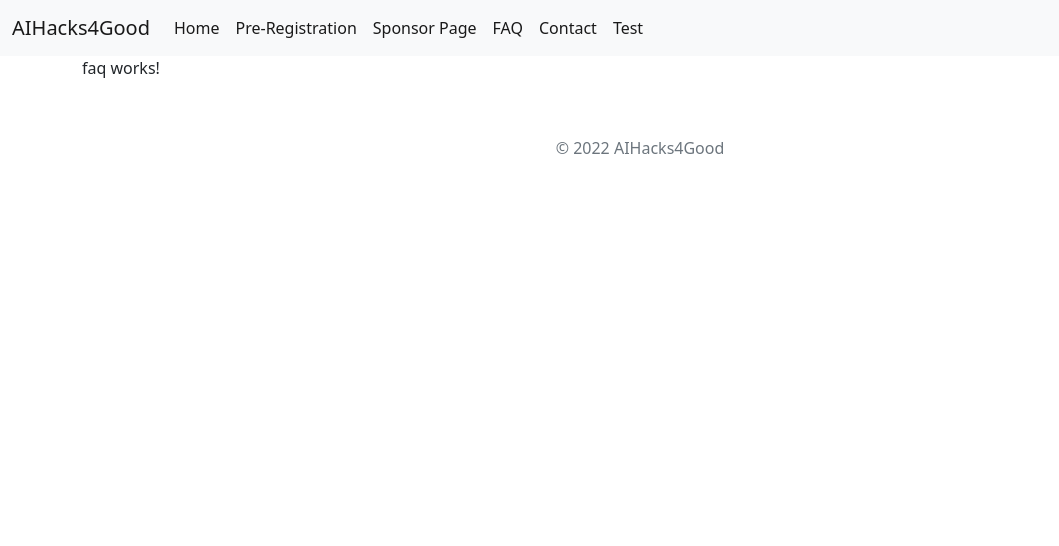
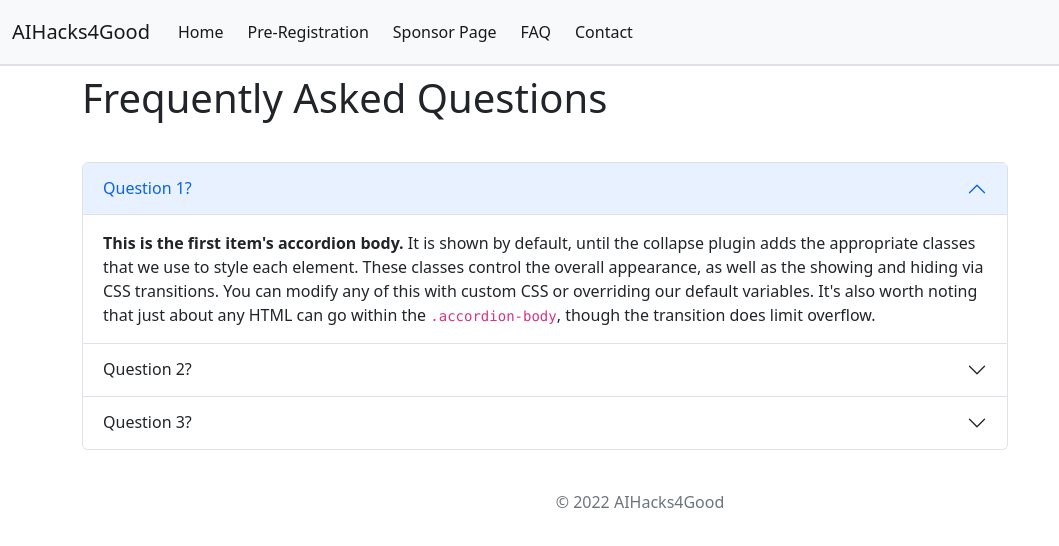
Before and after one commit to isweidan/Website, an Angular app: page /faq-component in a window 1280 px wide. Shown: the top 546 px of the page, without its empty margins (0-1059 px from the left). Built offline with nearby package versions, Linux system fonts and the light colour scheme.

Commit message:
added style

```diff
--- a/src/app/app-routing.module.ts
+++ b/src/app/app-routing.module.ts
@@ -6,7 +6,7 @@ import { ContactComponent } from './contact/contact.component';
 import { FaqComponent } from './faq/faq.component';
 import { SponserComponent } from './sponser/sponser.component';
 import { PreRegistrationComponent } from './pre-registration/pre-registration.component';
-
+import { HomeComponent } from './home/home.component';
 
 const routes: Routes = [
   { path: 'first-component', component: FirstComponent },
@@ -15,6 +15,7 @@ const routes: Routes = [
   { path: 'faq-component', component: FaqComponent },
   { path: 'sponser-component', component: SponserComponent },
   { path: 'pre-registration-component', component: PreRegistrationComponent },
+  { path: '', component: HomeComponent },
 ];
 
 @NgModule({
--- a/src/app/app.component.html
+++ b/src/app/app.component.html
@@ -1,30 +1,29 @@
 <!-- navigation bar -->
-<nav class="navbar navbar-expand-sm bg-light">
+
+<nav class="navbar navbar-expand-sm bg-light border-bottom border-2" >
   <div class="container-fluid">
     <a class="navbar-brand" href="#">AIHacks4Good</a>
     <button class="navbar-toggler" type="button" data-bs-toggle="collapse" data-bs-target="#navbarSupportedContent" aria-controls="navbarSupportedContent" aria-expanded="false" aria-label="Toggle navigation">
       <span class="navbar-toggler-icon"></span>
     </button>
     <div class="collapse navbar-collapse" id="navbarSupportedContent">
-      <ul class="navbar-nav me-0 mb-4 mb-lg-0">
-        <li class="nav-item">
+      <ul class="navbar-nav me-4 mb-4 mb-lg-0">
+        <li class="nav-item p-1">
           <a class="nav-link active" aria-current="page" href="#">Home</a>
         </li>
-        <li class="nav-item">
-          <a class="nav-link active" aria-current="page" href="/pre-registration">Pre-Registration</a>
+        <li class="nav-item p-1">
+          <a class="nav-link active" aria-current="page" routerLink="/pre-registration-component" routerLinkActive="active">Pre-Registration</a>
         </li>
-        <li class="nav-item">
-          <a class="nav-link active" aria-current="page" href="/sponsor-page">Sponsor Page</a>
+        <li class="nav-item p-1">
+          <a class="nav-link active" aria-current="page" routerLink="/sponser-component" routerLinkActive="active">Sponsor Page</a>
         </li>
-        <li class="nav-item">
-          <a class="nav-link active" aria-current="page" href="/faq">FAQ</a>
+        <li class="nav-item p-1">
+          <a class="nav-link active" aria-current="page" routerLink="/faq-component" routerLinkActive="active">FAQ</a>
         </li>
-        <li class="nav-item">
+        <li class="nav-item p-1">
           <a class="nav-link active" aria-current="page" routerLink="/contact-component" routerLinkActive="active">Contact</a>
         </li>
-        <li class="nav-item">
-          <a class="nav-link active" aria-current="page" href="/test">Test</a>
-        </li>
+
 
 
       </ul>
@@ -32,6 +31,11 @@
     </div>
   </div>
 </nav>
+
+<div class="container">
+  <div class="row p-1">
+  </div>
+</div>
 <!-- main content container -->
 <div class="jumbotron" >
   <div class="container">
--- a/src/app/app.module.ts
+++ b/src/app/app.module.ts
@@ -9,6 +9,7 @@ import { ContactComponent } from './contact/contact.component';
 import { FaqComponent } from './faq/faq.component';
 import { SponserComponent } from './sponser/sponser.component';
 import { PreRegistrationComponent } from './pre-registration/pre-registration.component';
+import { HomeComponent } from './home/home.component';
 
 @NgModule({
   declarations: [
@@ -18,7 +19,8 @@ import { PreRegistrationComponent } from './pre-registration/pre-registration.co
     ContactComponent,
     FaqComponent,
     SponserComponent,
-    PreRegistrationComponent
+    PreRegistrationComponent,
+    HomeComponent
   ],
   imports: [
     BrowserModule,
--- a/src/app/faq/faq.component.html
+++ b/src/app/faq/faq.component.html
@@ -1 +1,48 @@
-<p>faq works!</p>
+
+
+
+
+
+    <h1>Frequently Asked Questions</h1>
+    <div class="container">
+        <div class="row p-3">
+        </div>
+    </div>
+    <div class="accordion" id="accordionExample">
+        <div class="accordion-item">
+        <h2 class="accordion-header" id="headingOne">
+            <button class="accordion-button" type="button" data-bs-toggle="collapse" data-bs-target="#collapseOne" aria-expanded="true" aria-controls="collapseOne">
+            Question 1?
+            </button>
+        </h2>
+        <div id="collapseOne" class="accordion-collapse collapse show" aria-labelledby="headingOne" data-bs-parent="#accordionExample">
+            <div class="accordion-body">
+            <strong>This is the first item's accordion body.</strong> It is shown by default, until the collapse plugin adds the appropriate classes that we use to style each element. These classes control the overall appearance, as well as the showing and hiding via CSS transitions. You can modify any of this with custom CSS or overriding our default variables. It's also worth noting that just about any HTML can go within the <code>.accordion-body</code>, though the transition does limit overflow.
+            </div>
+        </div>
+        </div>
+        <div class="accordion-item">
+        <h2 class="accordion-header" id="headingTwo">
+            <button class="accordion-button collapsed" type="button" data-bs-toggle="collapse" data-bs-target="#collapseTwo" aria-expanded="false" aria-controls="collapseTwo">
+            Question 2?
+            </button>
+        </h2>
+        <div id="collapseTwo" class="accordion-collapse collapse" aria-labelledby="headingTwo" data-bs-parent="#accordionExample">
+            <div class="accordion-body">
+            <strong>This is the second item's accordion body.</strong> It is hidden by default, until the collapse plugin adds the appropriate classes that we use to style each element. These classes control the overall appearance, as well as the showing and hiding via CSS transitions. You can modify any of this with custom CSS or overriding our default variables. It's also worth noting that just about any HTML can go within the <code>.accordion-body</code>, though the transition does limit overflow.
+            </div>
+        </div>
+        </div>
+        <div class="accordion-item">
+        <h2 class="accordion-header" id="headingThree">
+            <button class="accordion-button collapsed" type="button" data-bs-toggle="collapse" data-bs-target="#collapseThree" aria-expanded="false" aria-controls="collapseThree">
+            Question 3?
+            </button>
+        </h2>
+        <div id="collapseThree" class="accordion-collapse collapse" aria-labelledby="headingThree" data-bs-parent="#accordionExample">
+            <div class="accordion-body">
+            <strong>This is the third item's accordion body.</strong> It is hidden by default, until the collapse plugin adds the appropriate classes that we use to style each element. These classes control the overall appearance, as well as the showing and hiding via CSS transitions. You can modify any of this with custom CSS or overriding our default variables. It's also worth noting that just about any HTML can go within the <code>.accordion-body</code>, though the transition does limit overflow.
+            </div>
+        </div>
+        </div>
+    </div>
--- /dev/null
+++ b/src/app/home/home.component.html
@@ -0,0 +1,11 @@
+<h1>AIHacks4Good</h1>
+
+<p>Virtual Event, Oct 1-2, 2022</p>
+
+<hr/>
+
+<h3>Join us while we tackle some of the biggest challenges in Ethical AI</h3>
+
+<p>Paragraph about the hackathon that makes people want to get involved. Talk about 3 challenges here.</p>
+
+<hr/>
--- /dev/null
+++ b/src/app/home/home.component.ts
@@ -0,0 +1,15 @@
+import { Component, OnInit } from '@angular/core';
+
+@Component({
+  selector: 'app-home',
+  templateUrl: './home.component.html',
+  styleUrls: ['./home.component.css']
+})
+export class HomeComponent implements OnInit {
+
+  constructor() { }
+
+  ngOnInit(): void {
+  }
+
+}
```
Also changed, not shown: src/app/contact/contact.component.html (line endings or trailing spaces), src/app/home/home.component.css (added), 1 other file (tests, documents, lock files or other folders).
